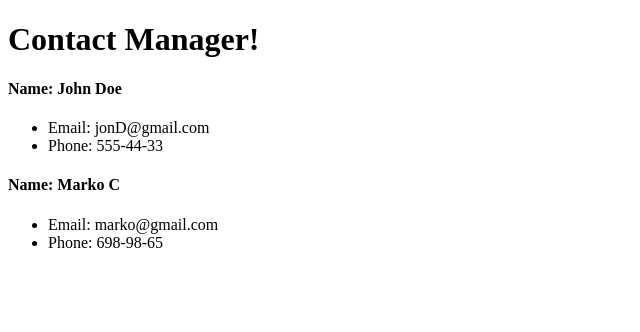
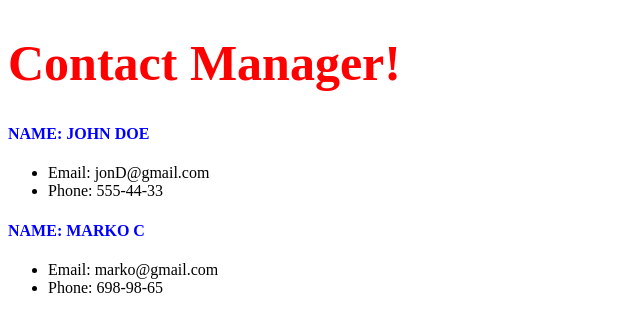
Before and after one commit to MarkoTON/react-front-to-back-default.github.io, a React (Create React App) app in the folder contactmanager/: page / in a window 1280 px wide. Shown: the top 332 px of the page, without its empty margins (0-640 px from the left). Built offline with nearby package versions, Linux system fonts and the light colour scheme.

Commit message:
adding css

```diff
--- a/contactmanager/src/components/Contact.js
+++ b/contactmanager/src/components/Contact.js
@@ -1,5 +1,6 @@
 import React, { Component } from 'react'
 import PropTypes from 'prop-types';
+import './contact.css'
 
 class Contact extends Component {
   static propTypes = {
--- a/contactmanager/src/components/Header.js
+++ b/contactmanager/src/components/Header.js
@@ -5,7 +5,8 @@ const Header = (props) => {
 
   return (
     <div>
-      <h1>{props.branding}</h1>
+      {/* <h1 style={{color: 'red', fontSize: '50px'}}>{props.branding}</h1> */}
+      <h1 style={headingStyle}>{props.branding}</h1>
     </div>
    );
 };
@@ -18,4 +19,9 @@ Header.propTypes = {
   branding: PropTypes.string.isRequired
 }
 
+const headingStyle = {
+  color: 'red',
+  fontSize: '50px'
+}
+
 export default Header;
--- /dev/null
+++ b/contactmanager/src/components/contact.css
@@ -0,0 +1,4 @@
+h4 {
+  color: blue;
+  text-transform: uppercase;
+}
```
